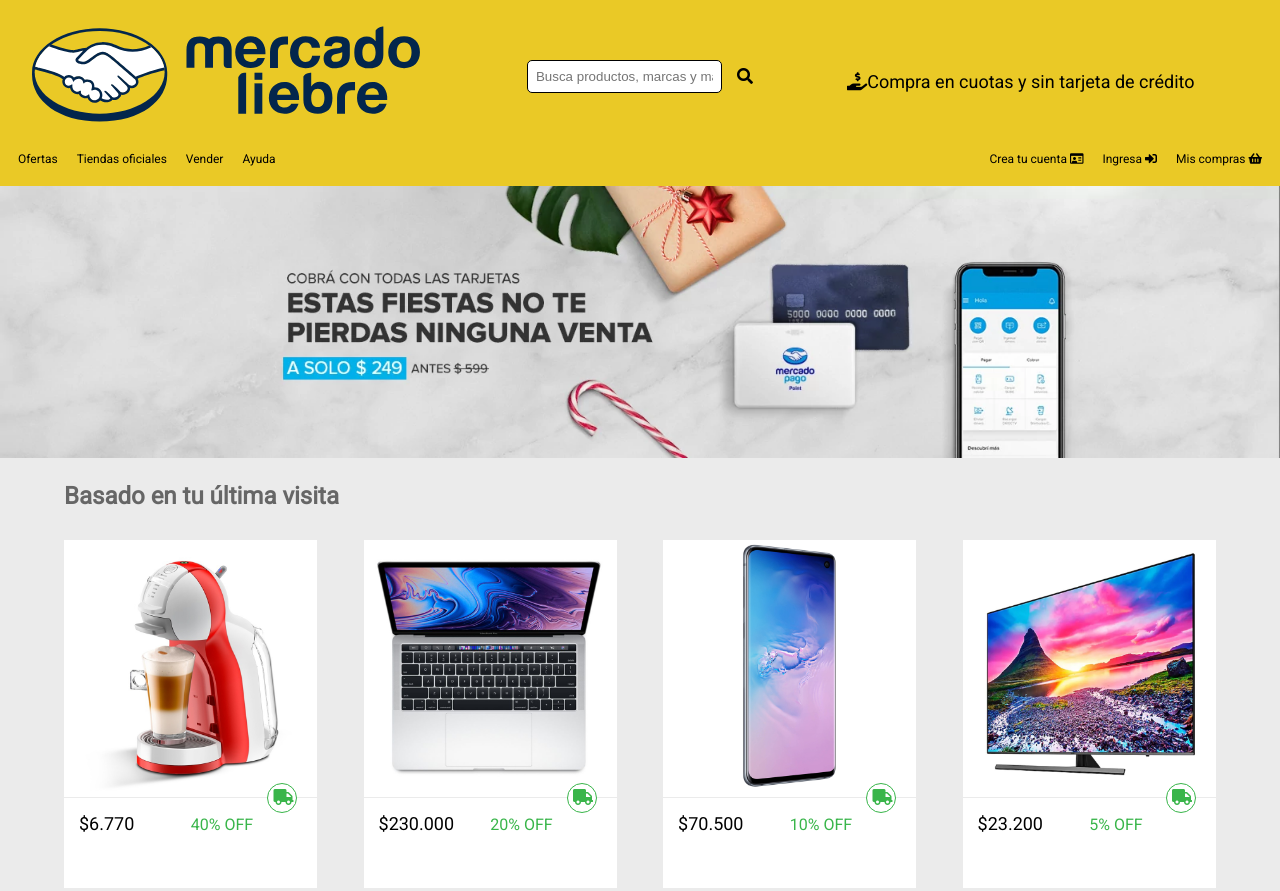
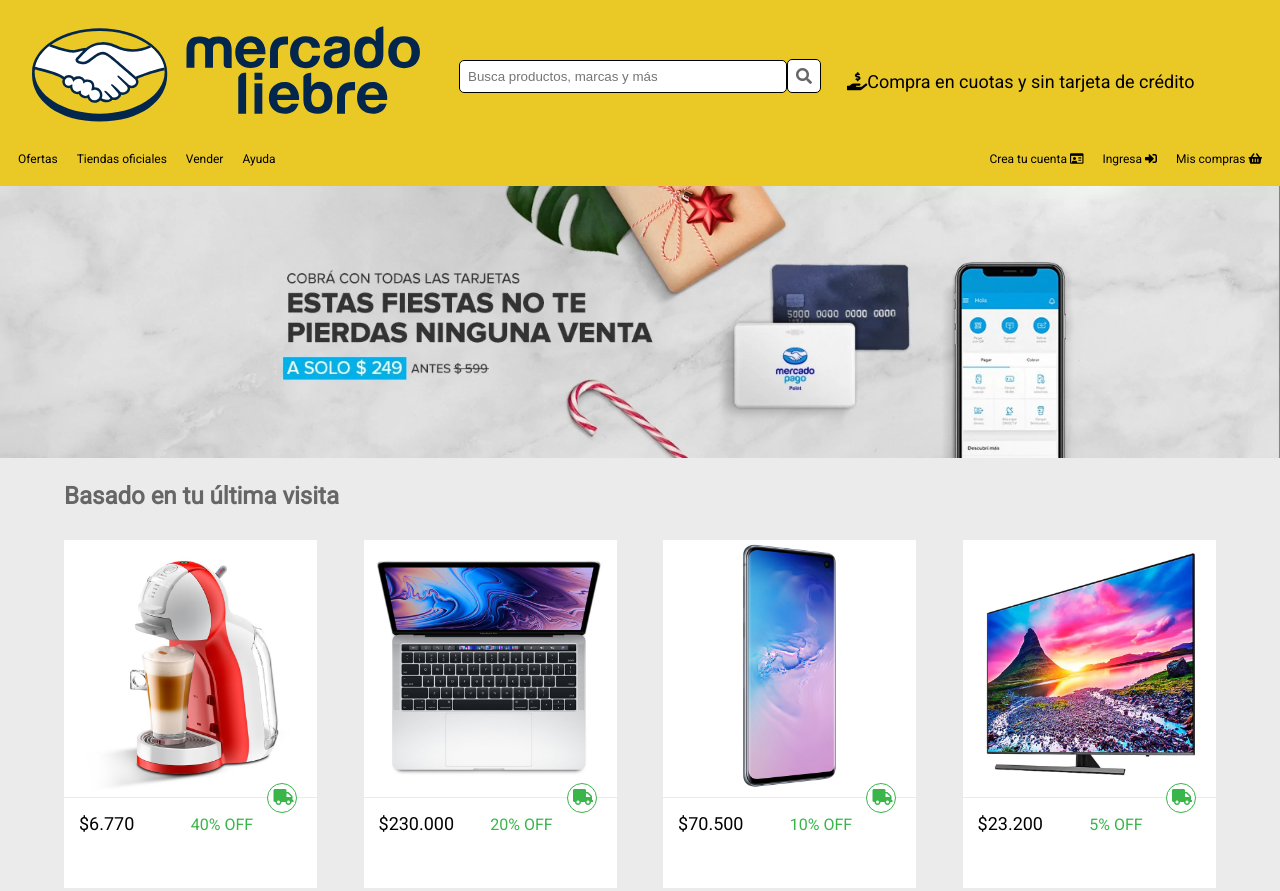
Before and after one commit to luisangelnj/lanj-proyecto-mercadoliebre, a website: page views/home.html in a window 1280 px wide. Shown: the top 891 px of the page. Drawn offline with Linux system fonts and the light colour scheme; files that its build step writes are made by us from their sources; files whose address does not match are found by name.

Commit message:
added style for searchbar

```diff
--- a/public/css/styles.css
+++ b/public/css/styles.css
@@ -7,6 +7,10 @@
 body {
     font-family: 'Roboto', sans-serif;
     background-color: #ebebeb;;
+}
+
+input.input{
+    width: 80%;
 }
 
 h3{
@@ -181,7 +185,7 @@
     color: #000;
 }
 
-header .form .input{
+header .form .input, i.fas.fa-search{
     background-color: #FFF;
     border: 1px solid #000;
     border-radius: 5px;
```
